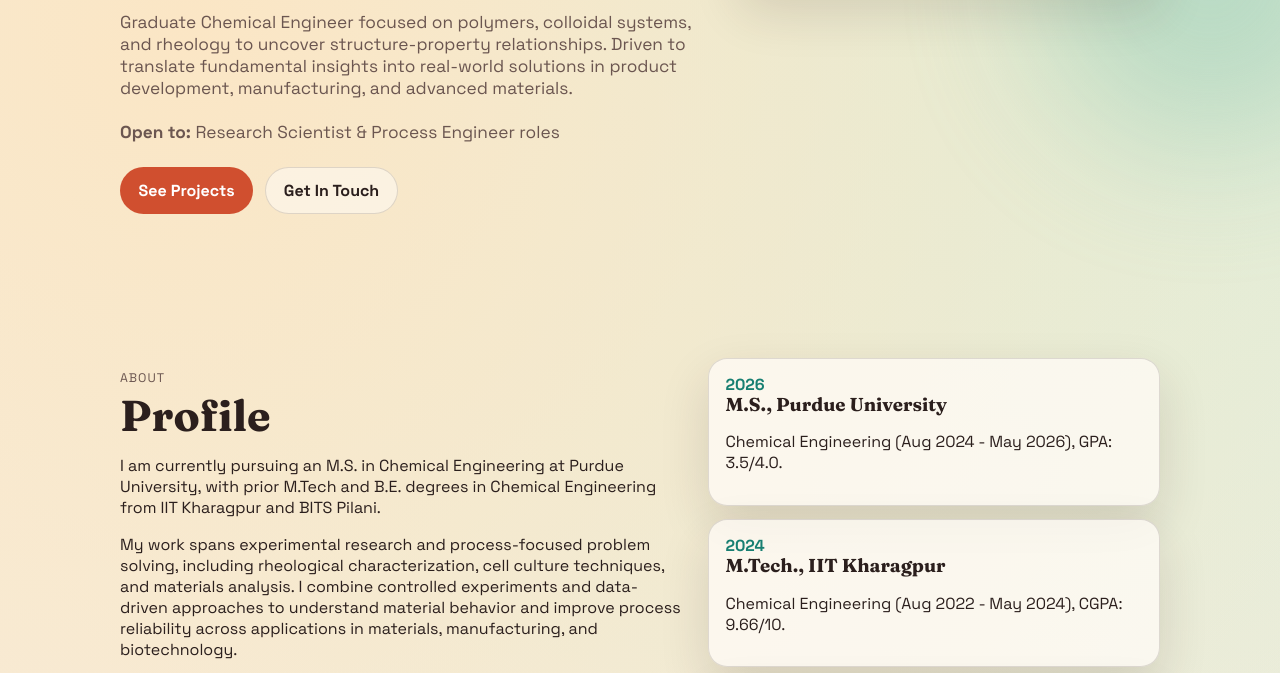
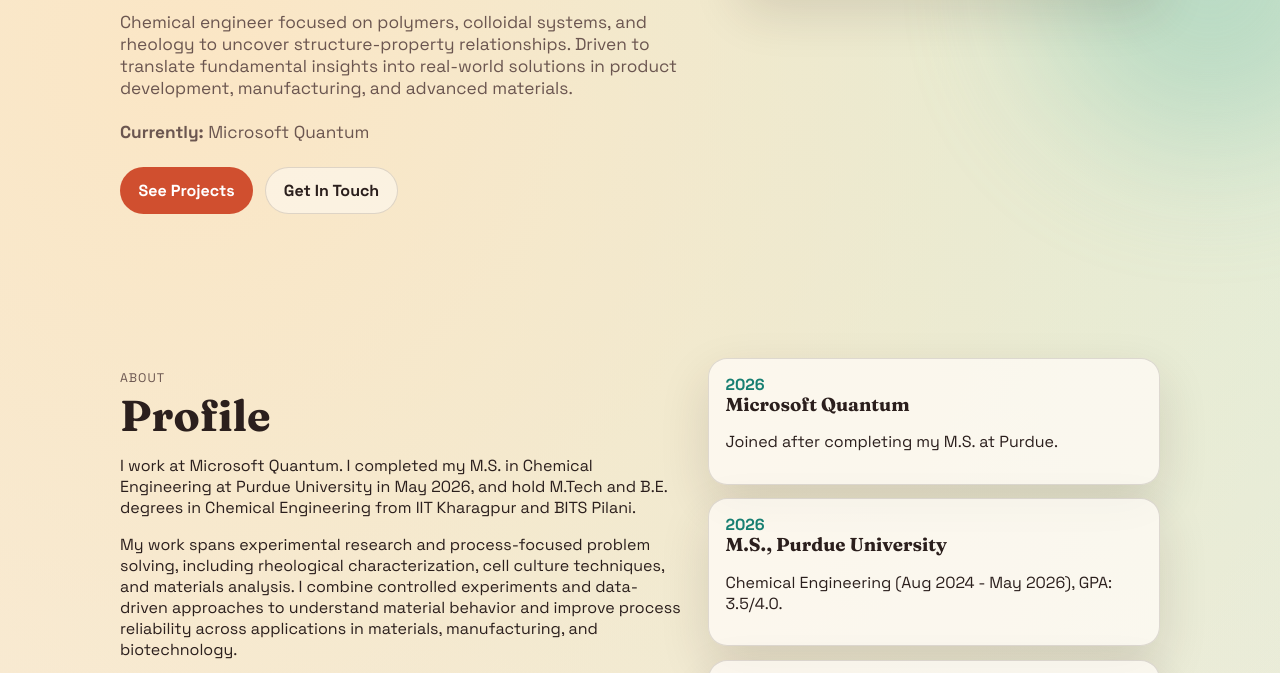
Before and after one commit to rajivsrikar2001-creator/Portfolio, a plain HTML site: page index.html in a window 1280 px wide. Shown: the part 655-1328 px from the top of the page. Drawn offline with Linux system fonts and the light colour scheme.

Commit message:
Update site for Microsoft Quantum role and new contact email
Co-Authored-By: Claude Opus 5.5 <noreply@anthropic.com>
Claude-Session: https://claude.ai/code/session_016TE6VeoUddiDqpQapgJYNh

```diff
--- a/index.html
+++ b/index.html
@@ -41,10 +41,10 @@
               I build process improvements with <span>data-driven experimentation</span> and modeling.
             </h1>
             <p class="hero-copy">
-              Graduate Chemical Engineer focused on polymers, colloidal systems, and rheology to uncover
+              Chemical engineer focused on polymers, colloidal systems, and rheology to uncover
               structure-property relationships. Driven to translate fundamental insights into real-world solutions
               in product development, manufacturing, and advanced materials.<br><br>
-              <strong>Open to:</strong> Research Scientist & Process Engineer roles
+              <strong>Currently:</strong> Microsoft Quantum
             </p>
             <div class="hero-actions">
               <a class="btn btn-primary" href="#work">See Projects</a>
@@ -68,8 +68,8 @@
           <p class="eyebrow">About</p>
           <h2>Profile</h2>
           <p>
-            I am currently pursuing an M.S. in Chemical Engineering at Purdue University, with prior M.Tech and B.E.
-            degrees in Chemical Engineering from IIT Kharagpur and BITS Pilani.
+            I work at Microsoft Quantum. I completed my M.S. in Chemical Engineering at Purdue University in May 2026,
+            and hold M.Tech and B.E. degrees in Chemical Engineering from IIT Kharagpur and BITS Pilani.
           </p>
           <p>
             My work spans experimental research and process-focused problem solving, including rheological characterization,
@@ -78,6 +78,11 @@
           </p>
         </div>
         <div class="timeline">
+          <article>
+            <p class="timeline-year">2026</p>
+            <h3>Microsoft Quantum</h3>
+            <p>Joined after completing my M.S. at Purdue.</p>
+          </article>
           <article>
             <p class="timeline-year">2026</p>
             <h3>M.S., Purdue University</h3>
@@ -274,10 +279,10 @@
 
       <section id="contact" class="section contact reveal">
         <p class="eyebrow">Contact</p>
-        <h2>Let’s discuss potential opportunities.</h2>
-        <!-- <p>Reach out for roles in semiconductor manufacturing and process development.</p> -->
+        <h2>Get in touch.</h2>
+        <p>Happy to talk about research, process engineering, or collaborations.</p>
         <div class="hero-actions">
-          <a class="btn btn-primary" href="mailto:srikar13@purdue.edu">Email me</a>
+          <a class="btn btn-primary" href="mailto:rajivsrikar2001@gmail.com">Email me</a>
           <a class="btn btn-ghost" href="https://linkedin.com/in/rajeev-srikar" target="_blank" rel="noopener noreferrer">LinkedIn</a>
           <a class="btn btn-ghost" href="tel:+17657725764">Call</a>
         </div>
```
